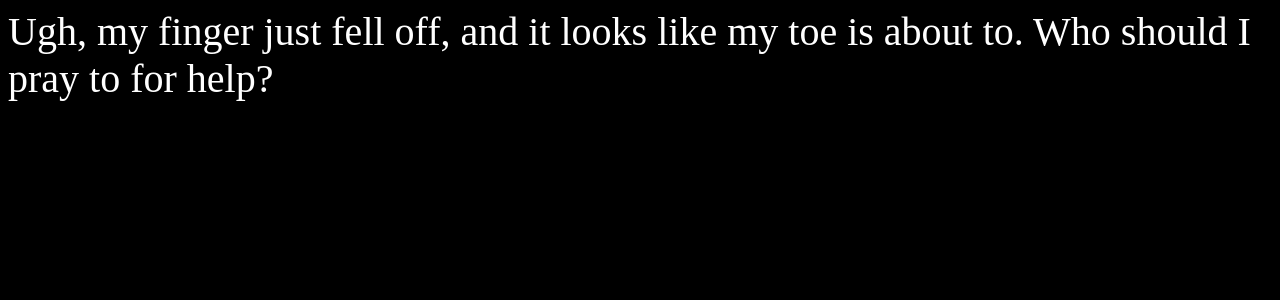
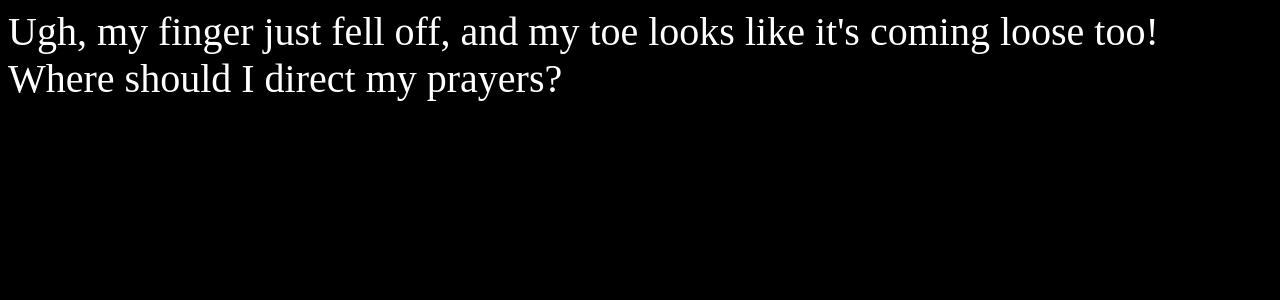
Before and after one commit to hobbeswalsh/saint, a Flask app: page /1 in a window 1280 px wide. Shown: the top 300 px of the page. Run offline with Flask 2, Linux system fonts and the light colour scheme; some web fonts are replaced.

Commit message:
adjusting verbiage

```diff
--- a/templates/index2.html
+++ b/templates/index2.html
@@ -4,7 +4,7 @@
 
 <body>
 <p>
-Ugh, my finger just fell off, and it looks like my toe is about to. Who should I pray to for help?
+Ugh, my finger just fell off, and my toe looks like it's coming loose too! Where should I direct my prayers?
 </p>
 </body>
 
```
